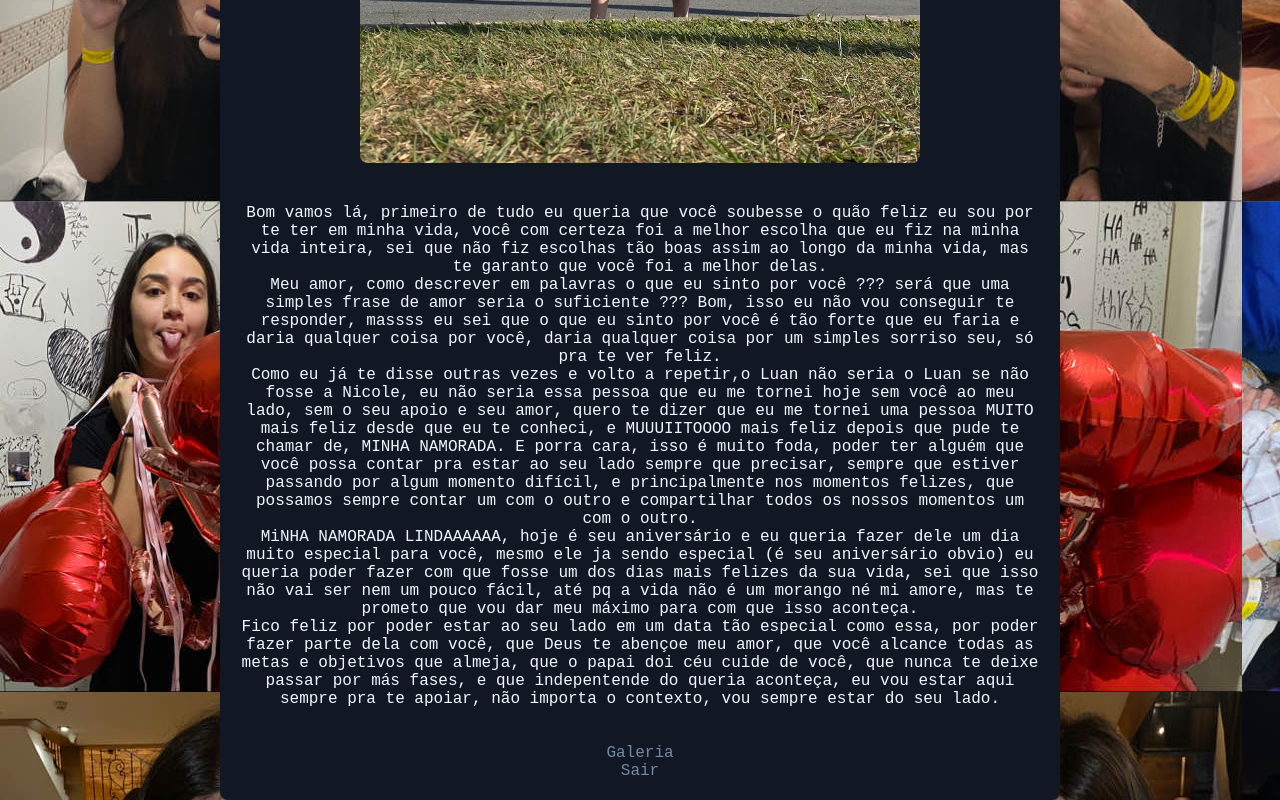
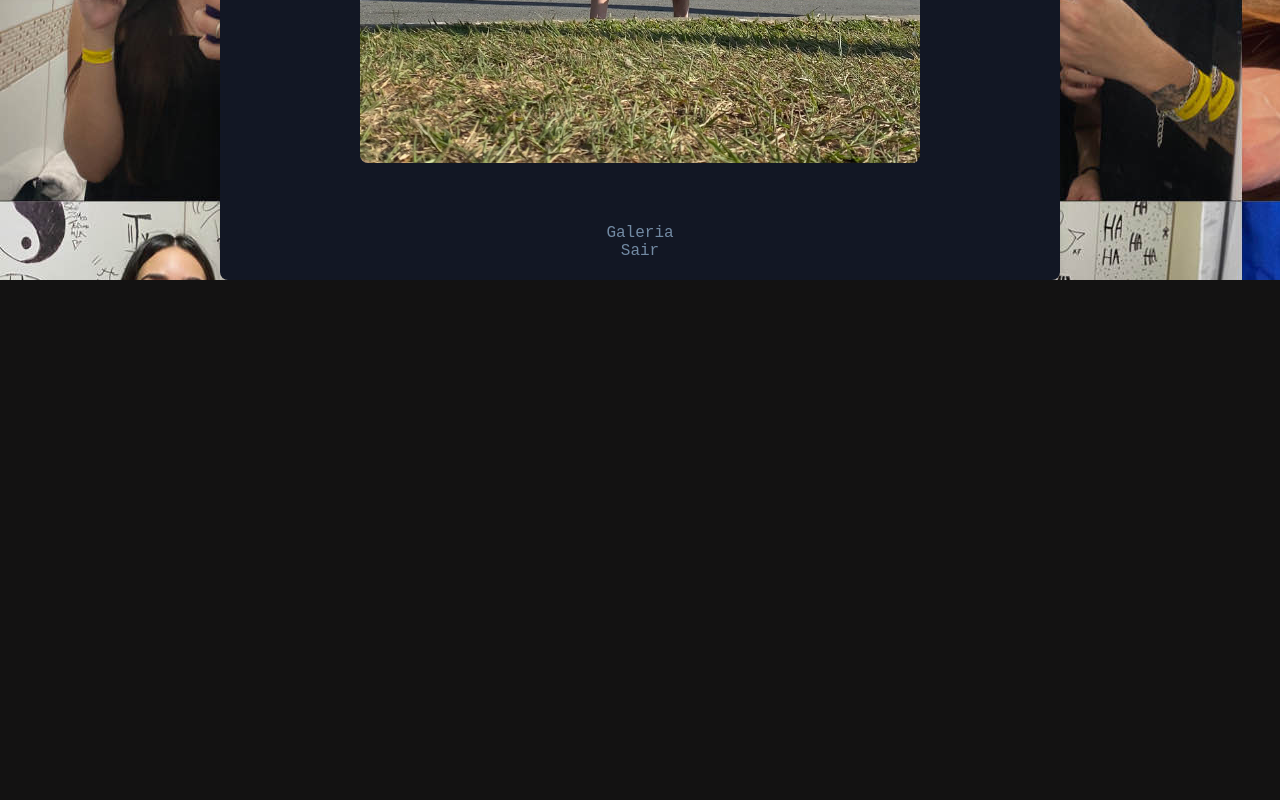
Before and after one commit to alveswq/nicole, a plain HTML site: page index.html in a window 1280 px wide. Shown: the part 780-1580 px from the top of the page. After the commit the page ends 1060 px from the top, so only its background shows below. Drawn offline with Linux system fonts and the light colour scheme.

Commit message:
Update index.html

```diff
--- a/index.html
+++ b/index.html
@@ -16,39 +16,7 @@
         <main>
             <p>Só um pouco do que eu sinto.</p>
             <img src="./image/IMG_7538.png" alt="Imagem de aniversário">
-            <p>Bom vamos lá, primeiro de tudo eu queria que você soubesse o
-                quão feliz eu sou por te ter em minha vida, você com certeza
-                foi a melhor escolha que eu fiz na minha vida inteira, sei que não fiz
-                escolhas tão boas assim ao longo da minha vida, mas te garanto
-                que você foi a melhor delas.
-                <br>
-                Meu amor, como descrever em palavras o que eu sinto por você ???
-                será que uma simples frase de amor seria o suficiente ???
-                Bom, isso eu não vou conseguir te responder, massss eu sei que
-                o que eu sinto por você é tão forte que eu faria e daria qualquer
-                coisa por você, daria qualquer coisa por um simples sorriso seu,
-                só pra te ver feliz.
-                <br>
-                Como eu já te disse outras vezes e volto a repetir,o Luan não seria
-                o Luan se não fosse a Nicole, eu não seria essa pessoa que eu me tornei
-                hoje sem você ao meu lado, sem o seu apoio e seu amor, quero te dizer que
-                eu me tornei uma pessoa MUITO mais feliz desde que eu te conheci, e MUUUIITOOOO
-                mais feliz depois que pude te chamar de, MINHA NAMORADA. E porra cara, isso é muito foda,
-                poder ter alguém que você possa contar pra estar ao seu lado sempre que precisar,
-                sempre que estiver passando por algum momento difícil, e principalmente nos
-                momentos felizes, que possamos sempre contar um com o outro e compartilhar todos os nossos
-                momentos um com o outro.
-                <br>
-                MiNHA NAMORADA LINDAAAAAA, hoje é seu aniversário e eu queria fazer dele um dia muito especial
-                para você, mesmo ele ja sendo especial (é seu aniversário obvio) eu queria poder fazer com que
-                fosse um dos dias mais felizes da sua vida, sei que isso não vai ser nem um pouco fácil, até pq
-                a vida não é um morango né mi amore, mas te prometo que vou dar meu máximo para com que isso aconteça.
-                <br>
-                Fico feliz por poder estar ao seu lado em um data tão especial como essa, por poder fazer parte dela
-                com você, que Deus te abençoe meu amor, que você alcance todas as metas e objetivos que almeja,
-                que o papai doi céu cuide de você, que nunca te deixe passar por más fases, e que indepentende do queria
-                aconteça, eu vou estar aqui sempre pra te apoiar, não importa o contexto, vou sempre estar do seu lado.
-                <br>
+            <p>
 
             </p>
         </main>
@@ -58,4 +26,5 @@
     </div>
     <script src="script.js"></script>
 </body>
+
 </html>
```
